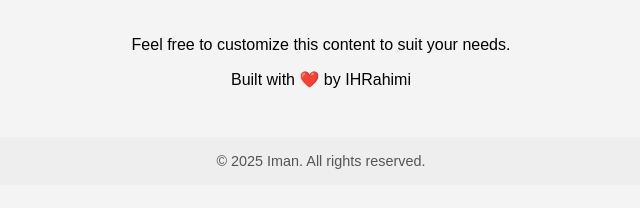
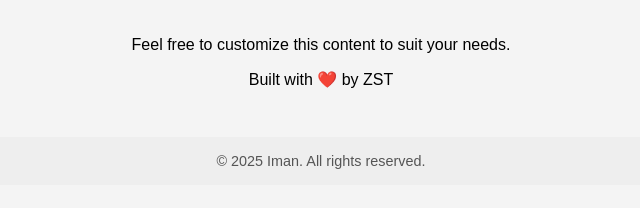
Before and after one commit to ihrahimi/DevOps, a plain HTML site: page jenkins/nginx-simple/index.html in a window 1280 px wide. Shown: the part 190-398 px from the top of the page, 319-959 px from the left. Drawn offline with Linux system fonts and the light colour scheme.

Commit message:
Update index.html

```diff
--- a/jenkins/nginx-simple/index.html
+++ b/jenkins/nginx-simple/index.html
@@ -35,7 +35,7 @@
   </header>
   <main>
     <p>Feel free to customize this content to suit your needs.</p>
-    <p>Built with ❤️ by IHRahimi</p>
+    <p>Built with ❤️ by ZST</p>
   </main>
   <footer>
     &copy; 2025 Iman. All rights reserved.
```
